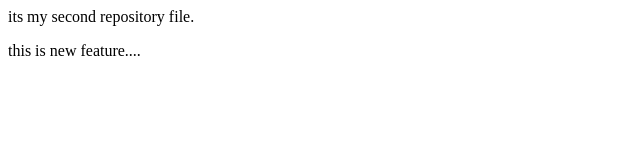
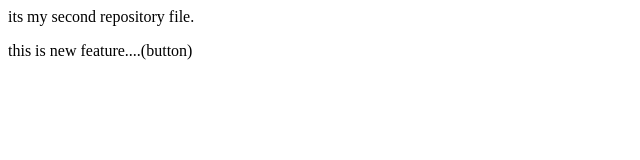
Before and after one commit to nishtha-code1/localrepo, a plain HTML site: page index.html in a window 1280 px wide. Shown: the full height of the page, 0-640 px from the left. Drawn offline with Linux system fonts and the light colour scheme.

Commit message:
add button

```diff
--- a/index.html
+++ b/index.html
@@ -1,2 +1,2 @@
 <p>its my second repository file.</p>
-<p>this is new feature....</p>
+<p>this is new feature....(button)</p>
```
